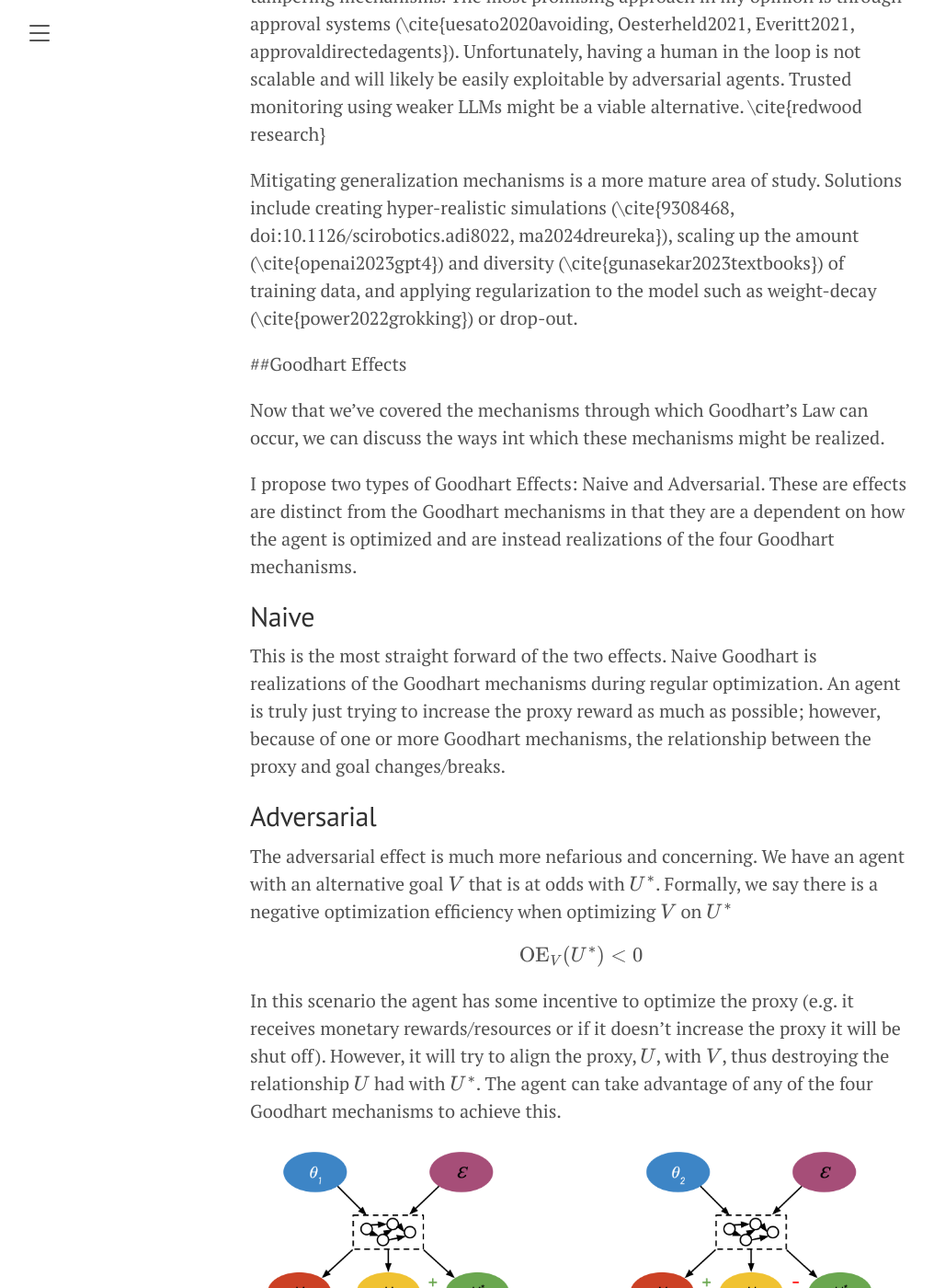
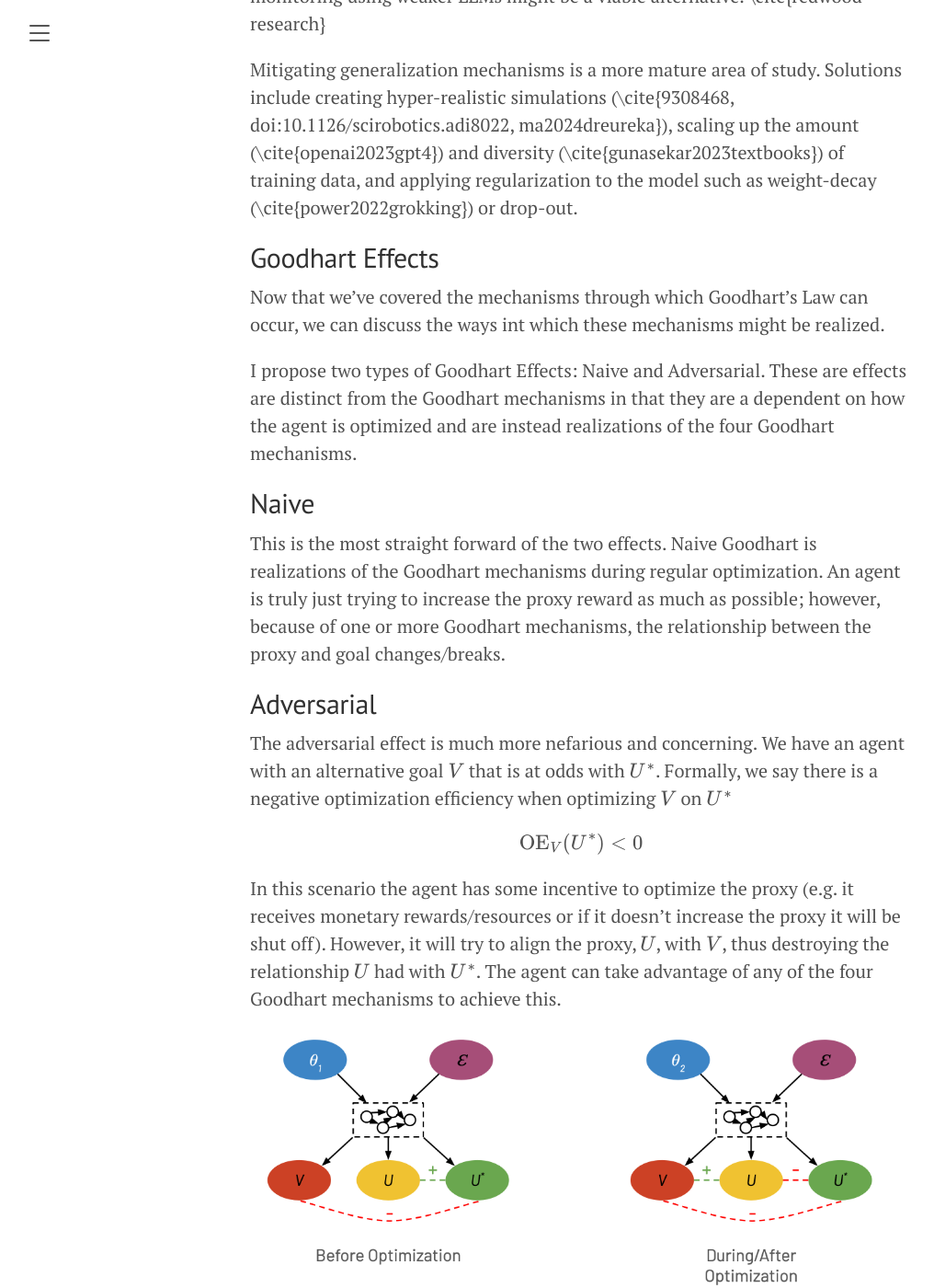
Before and after one commit to kaifronsdal/kaifronsdal.github.io, a Jekyll site: the page built from _posts/2024-06-17-a-model-of-goodharts-law.md, in a window 1280 px wide and 1400 px high, scrolled down 18034 px. Shown: the whole window at 92% size, without its empty margins (8-1024 px from the left). Built offline with Jekyll 4.4.1, drawn with Linux system fonts in a browser that asks for light colours.

Commit message:
Update 2024-06-17-a-model-of-goodharts-law.md

```diff
--- a/_posts/2024-06-17-a-model-of-goodharts-law.md
+++ b/_posts/2024-06-17-a-model-of-goodharts-law.md
@@ -140,6 +140,13 @@
 
 [^multivariate]: Hint: Use joint CDFs.
 
+<style>
+    img[src*="causal_model_standard_form.png"] {
+        height: 8em;
+    }
+</style>
+
+
 ![Transforming a Causal Graph into Standard Form](/assets/goodharts_law/causal_model_standard_form.png)
 
 The main takeaway of this standard form is that we can rewrite any causal graph so that all of the randomness is contained in the roots of the graph and all child nodes are deterministic functions of their parents.
@@ -154,7 +161,7 @@
     <img src="/assets/goodharts_law/the_main_model.png", alt="Visual Depiction of the Causal Graph Modeling Goodhart's Law">
 </div> -->
 
-![Visual Depiction of the Causal Graph Modeling Goodhart's Law](/assets/goodharts_law/the_main_model.png)
+![Visual Depiction of the Causal Graph Modeling Goodhart's Law](/assets/goodharts_law/the_main_model.png){: height="20em"}
 
 *Arrows denote direct causal relationships. The dashed box in the middle represents an arbitrary causal graph. The dotted line with question mark represents an optional causal relationship from $$U$$ to $$U^*$$ or vise-versa.*
 
@@ -502,7 +509,7 @@
 
 Mitigating generalization mechanisms is a more mature area of study. Solutions include creating hyper-realistic simulations (\cite{9308468, doi:10.1126/scirobotics.adi8022, ma2024dreureka}), scaling up the amount (\cite{openai2023gpt4}) and diversity (\cite{gunasekar2023textbooks}) of training data, and applying regularization to the model such as weight-decay (\cite{power2022grokking}) or drop-out.
 
-##Goodhart Effects
+## Goodhart Effects
 
 Now that we've covered the mechanisms through which Goodhart's Law can occur, we can discuss the ways int which these mechanisms might be realized.
 
```
